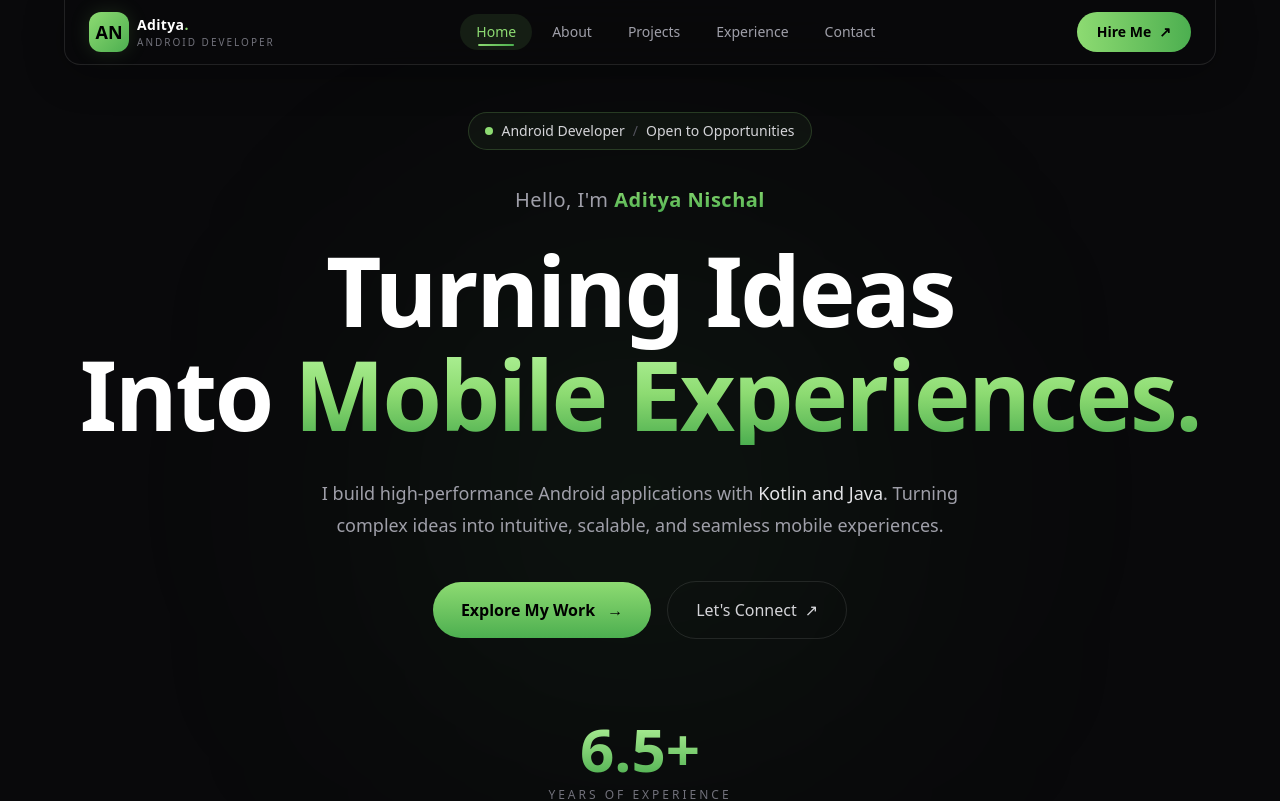
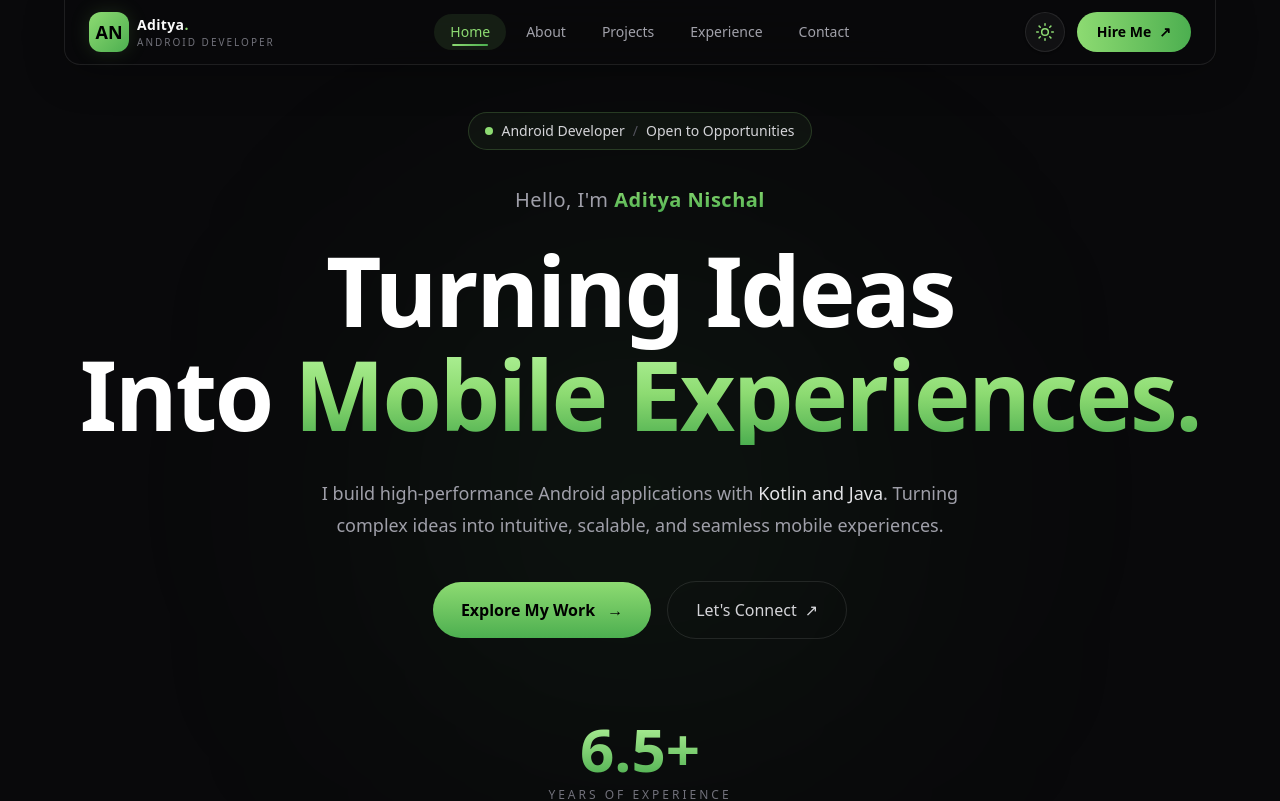
Before and after one commit to adityanischal217/aditya-portfolio, a Next.js app: page / in a window 1280 px wide. Shown: the top 801 px of the page. Built offline with nearby package versions, Linux system fonts and the light colour scheme.

Commit message:
code changes

```diff
--- a/app/globals.css
+++ b/app/globals.css
@@ -1,4 +1,4 @@
-@import "tailwindcss";
+/*@import "tailwindcss";
 
 html { scroll-behavior: smooth; }
 body { background: #09090b; color: #fafafa; font-family: system-ui, sans-serif; }
@@ -7,4 +7,169 @@ body { background: #09090b; color: #fafafa; font-family: system-ui, sans-serif;
   from { transform: translateX(0); }
   to { transform: translateX(-50%); }
 }
-.animate-marquee { animation: marquee 25s linear infinite; }
+.animate-marquee { animation: marquee 25s linear infinite; }*/
+
+@import "tailwindcss";
+
+/* ================================
+   THEME VARIABLES
+================================ */
+
+:root {
+  color-scheme: dark;
+
+  --background: #09090b;
+  --foreground: #fafafa;
+
+  --surface: #111113;
+  --surface-hover: #18181b;
+
+  --card: #111113;
+  --card-border: rgba(255, 255, 255, 0.09);
+
+  --text-primary: #fafafa;
+  --text-secondary: #a1a1aa;
+  --text-muted: #71717a;
+
+  --accent: #8DDB72;
+  --accent-secondary: #4CAF50;
+
+  --input-bg: rgba(255, 255, 255, 0.04);
+  --nav-bg: rgba(9, 9, 11, 0.8);
+
+  --shadow: rgba(0, 0, 0, 0.25);
+}
+
+/* Light Theme */
+
+html[data-theme="light"] {
+  color-scheme: light;
+
+  --background: #ffffff;
+  --foreground: #18181b;
+
+  --surface: #f8faf8;
+  --surface-hover: #f0f5ef;
+
+  --card: #ffffff;
+  --card-border: rgba(24, 24, 27, 0.09);
+
+  --text-primary: #18181b;
+  --text-secondary: #52525b;
+  --text-muted: #71717a;
+
+  --accent: #368b36;
+  --accent-secondary: #4CAF50;
+
+  --input-bg: #f7f9f6;
+  --nav-bg: rgba(255, 255, 255, 0.85);
+
+  --shadow: rgba(0, 0, 0, 0.07);
+}
+
+/* ================================
+   GLOBAL STYLES
+================================ */
+
+html {
+  scroll-behavior: smooth;
+  scroll-padding-top: 90px;
+}
+
+body {
+  background: var(--background);
+  color: var(--foreground);
+  font-family: system-ui, sans-serif;
+  transition:
+    background-color 0.35s ease,
+    color 0.35s ease;
+}
+
+/* Smooth theme transitions */
+
+* {
+  transition-property:
+    background-color,
+    border-color,
+    color,
+    box-shadow;
+  transition-duration: 250ms;
+  transition-timing-function: ease;
+}
+
+/* Selection */
+
+::selection {
+  background: rgba(141, 219, 114, 0.3);
+  color: var(--foreground);
+}
+
+/* Scrollbar */
+
+::-webkit-scrollbar {
+  width: 8px;
+}
+
+::-webkit-scrollbar-track {
+  background: var(--background);
+}
+
+::-webkit-scrollbar-thumb {
+  background: var(--accent);
+  border-radius: 20px;
+}
+
+/* ================================
+   MARQUEE
+================================ */
+
+@keyframes marquee {
+  from {
+    transform: translateX(0);
+  }
+
+  to {
+    transform: translateX(-50%);
+  }
+}
+
+.animate-marquee {
+  animation: marquee 25s linear infinite;
+}
+
+.animate-marquee:hover {
+  animation-play-state: paused;
+}
+
+/* ================================
+   THEME UTILITIES
+================================ */
+
+.theme-bg {
+  background: var(--background);
+}
+
+.theme-surface {
+  background: var(--surface);
+}
+
+.theme-card {
+  background: var(--card);
+  border: 1px solid var(--card-border);
+}
+
+.theme-text {
+  color: var(--text-primary);
+}
+
+.theme-muted {
+  color: var(--text-secondary);
+}
+
+.theme-border {
+  border-color: var(--card-border);
+}
+
+.theme-accent {
+  color: var(--accent);
+}
--- a/app/layout.tsx
+++ b/app/layout.tsx
@@ -13,8 +13,8 @@ const geistMono = Geist_Mono({
 });
 
 export const metadata = {
-  title: "Your Name | Developer",
-  description: "Short description of what you do.",
+  title: "Aditya Nischal | Developer",
+  description: "Android Developer",
 };
 
 export default function RootLayout({ children }: LayoutProps<"/">) {
--- a/components/Contact.tsx
+++ b/components/Contact.tsx
@@ -23,7 +23,7 @@ export default function Contact() {
 
     const timer = window.setTimeout(() => {
       setStatus("");
-    }, 5000);
+    }, 3000);
 
     return () => window.clearTimeout(timer);
   }, [status]);
--- a/components/Navbar.tsx
+++ b/components/Navbar.tsx
@@ -3,6 +3,7 @@
 
 import { useEffect, useState } from "react";
 import { motion } from "framer-motion";
+import ThemeToggle from "@/components/ThemeToggle";
 
 const links = ["home", "about", "projects", "experience", "contact"];
 
@@ -12,7 +13,6 @@ export default function Navbar() {
   useEffect(() => {
     const handleScroll = () => {
       const scrollPosition = window.scrollY + 180;
-
       let currentSection = "home";
 
       links.forEach((link) => {
@@ -39,7 +39,7 @@ export default function Navbar() {
       transition={{ duration: 0.6 }}
       className="fixed inset-x-0 top-0 z-50 px-4 pt-0"
     >
-      <nav className="mx-auto flex max-w-6xl items-center justify-between rounded-b-2xl border border-t-0 border-white/10 bg-zinc-950/90 px-5 py-3 shadow-[0_8px_40px_rgba(0,0,0,0.3)] backdrop-blur-xl md:px-6">
+      <nav className="mx-auto flex max-w-6xl items-center justify-between rounded-b-2xl border border-t-0 border-[var(--card-border)] bg-[var(--nav-bg)] px-4 py-3 shadow-[0_8px_40px_var(--shadow)] backdrop-blur-xl sm:px-5 md:px-6">
 
         {/* Logo */}
         <a href="#home" className="group flex shrink-0 items-center gap-2">
@@ -48,10 +48,11 @@ export default function Navbar() {
           </div>
 
           <div className="hidden sm:block">
-            <p className="text-sm font-bold tracking-wide text-white">
+            <p className="text-sm font-bold tracking-wide text-[var(--text-primary)]">
               Aditya<span className="text-[#8DDB72]">.</span>
             </p>
-            <p className="text-[10px] uppercase tracking-[0.2em] text-zinc-500">
+
+            <p className="text-[10px] uppercase tracking-[0.2em] text-[var(--text-muted)]">
               Android Developer
             </p>
           </div>
@@ -69,8 +70,8 @@ export default function Navbar() {
                   aria-current={isActive ? "location" : undefined}
                   className={`group relative block overflow-hidden rounded-full px-4 py-2 text-sm font-medium capitalize transition-all duration-300 ${
                     isActive
-                      ? "bg-[#8DDB72]/10 text-[#8DDB72]"
-                      : "text-zinc-400 hover:bg-white/[0.06] hover:text-[#8DDB72]"
+                      ? "bg-[#8DDB72]/10 text-[var(--accent)]"
+                      : "text-[var(--text-secondary)] hover:bg-[var(--surface-hover)] hover:text-[var(--accent)]"
                   }`}
                 >
                   {link}
@@ -86,16 +87,21 @@ export default function Navbar() {
           })}
         </ul>
 
-        {/* Hire Me */}
+        {/* Theme Toggle + Hire Me */}
+        <div className="flex shrink-0 items-center gap-2 sm:gap-3">
+          <ThemeToggle />
+
           <a
             href="#contact"
-          className="group inline-flex shrink-0 items-center gap-2 rounded-full bg-gradient-to-r from-[#8DDB72] to-[#4CAF50] px-5 py-2.5 text-sm font-bold text-black transition-all duration-300 hover:-translate-y-0.5 hover:shadow-[0_0_25px_rgba(141,219,114,0.4)]"
+            className="group inline-flex items-center gap-2 rounded-full bg-gradient-to-r from-[#8DDB72] to-[#4CAF50] px-4 py-2.5 text-sm font-bold text-black transition-all duration-300 hover:-translate-y-0.5 hover:shadow-[0_0_25px_rgba(141,219,114,0.4)] sm:px-5"
           >
             Hire Me
+
             <span className="transition-transform duration-300 group-hover:translate-x-1 group-hover:-translate-y-0.5">
               ↗
             </span>
           </a>
+        </div>
       </nav>
     </motion.header>
   );
--- /dev/null
+++ b/components/ThemeToggle.tsx
@@ -0,0 +1,105 @@
+
+"use client";
+
+import { useEffect, useState } from "react";
+import { motion, AnimatePresence } from "framer-motion";
+
+type Theme = "dark" | "light";
+
+export default function ThemeToggle() {
+  const [theme, setTheme] = useState<Theme>("dark");
+  const [mounted, setMounted] = useState(false);
+
+  // Load saved theme
+  useEffect(() => {
+    const savedTheme = localStorage.getItem("theme");
+    const initialTheme: Theme =
+      savedTheme === "light" ? "light" : "dark";
+
+    setTheme(initialTheme);
+    document.documentElement.dataset.theme = initialTheme;
+    setMounted(true);
+  }, []);
+
+  // Toggle theme
+  const toggleTheme = () => {
+    const nextTheme: Theme =
+      theme === "dark" ? "light" : "dark";
+
+    setTheme(nextTheme);
+    document.documentElement.dataset.theme = nextTheme;
+    localStorage.setItem("theme", nextTheme);
+  };
+
+  // Avoid hydration mismatch
+  if (!mounted) {
+    return (
+      <div className="h-10 w-10 rounded-full border border-[var(--card-border)]" />
+    );
+  }
+
+  const isDark = theme === "dark";
+
+  return (
+    <motion.button
+      type="button"
+      onClick={toggleTheme}
+      whileHover={{ scale: 1.1, rotate: 8 }}
+      whileTap={{ scale: 0.9 }}
+      aria-label={`Switch to ${isDark ? "light" : "dark"} theme`}
+      title={`Switch to ${isDark ? "light" : "dark"} theme`}
+      className="relative flex h-10 w-10 shrink-0 items-center justify-center overflow-hidden rounded-full border border-[var(--card-border)] bg-[var(--surface)] text-[var(--text-primary)] shadow-sm transition-all duration-300 hover:border-[#8DDB72] hover:shadow-[0_0_18px_rgba(141,219,114,0.2)]"
+    >
+      <AnimatePresence mode="wait" initial={false}>
+        <motion.span
+          key={theme}
+          initial={{ opacity: 0, rotate: -90, scale: 0.5 }}
+          animate={{ opacity: 1, rotate: 0, scale: 1 }}
+          exit={{ opacity: 0, rotate: 90, scale: 0.5 }}
+          transition={{ duration: 0.25 }}
+          className="flex items-center justify-center text-lg"
+        >
+          {isDark ? (
+            // Sun icon
+            <svg
+              width="20"
+              height="20"
+              viewBox="0 0 24 24"
+              fill="none"
+              stroke="currentColor"
+              strokeWidth="1.8"
+              strokeLinecap="round"
+              strokeLinejoin="round"
+              className="text-[#8DDB72]"
+            >
+              <circle cx="12" cy="12" r="4" />
+              <path d="M12 2v2" />
+              <path d="M12 20v2" />
+              <path d="m4.93 4.93 1.42 1.42" />
+              <path d="m17.65 17.65 1.42 1.42" />
+              <path d="M2 12h2" />
+              <path d="M20 12h2" />
+              <path d="m6.35 17.65-1.42 1.42" />
+              <path d="m19.07 4.93-1.42 1.42" />
+            </svg>
+          ) : (
+            // Moon icon
+            <svg
+              width="20"
+              height="20"
+              viewBox="0 0 24 24"
+              fill="none"
+              stroke="currentColor"
+              strokeWidth="1.8"
+              strokeLinecap="round"
+              strokeLinejoin="round"
+              className="text-[#368b36]"
+            >
+              <path d="M20.985 12.486a9 9 0 1 1-9.473-9.472c.405-.022.617.463.402.807a6.5 6.5 0 0 0 8.268 8.268c.344-.215.829-.003.803.397Z" />
+            </svg>
+          )}
+        </motion.span>
+      </AnimatePresence>
+    </motion.button>
+  );
+}
```
Lines whose indentation alone changed are shown as unchanged.
